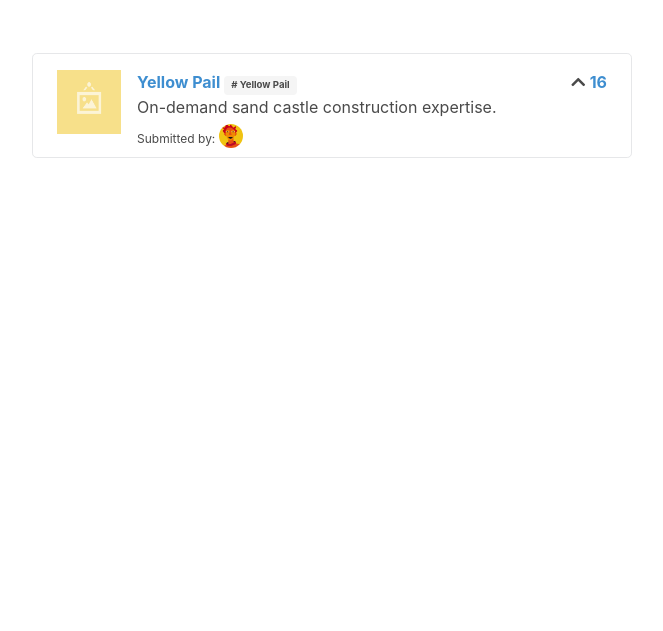
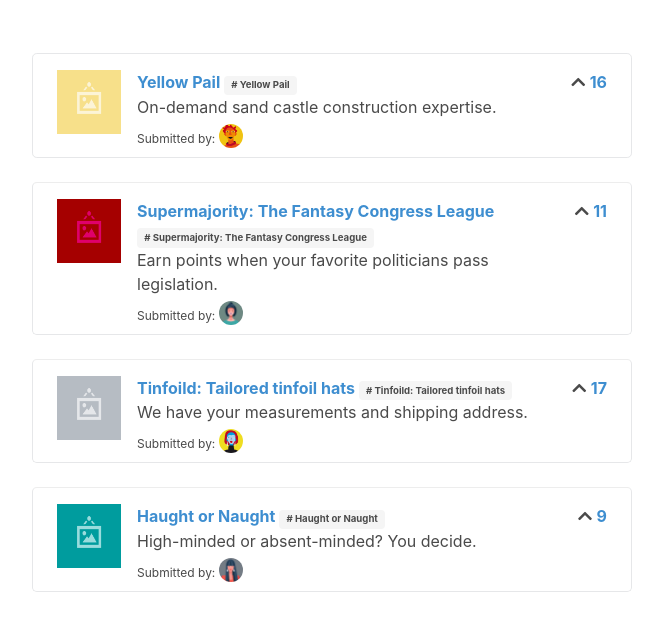
Before and after one commit to hiadore/Fullstack-Vue, a plain HTML site: page 1. upvote/app/index.html in a window 1280 px wide. Shown: the part 71-702 px from the top of the page, without its empty margins (308-971 px from the left). Drawn offline with nearby package versions, Linux system fonts and the light colour scheme.

Commit message:
List rendering

```diff
--- a/1. upvote/app/index.html
+++ b/1. upvote/app/index.html
@@ -11,25 +11,25 @@
   <div id="app">
     <h2 class="title has-text-centered dividing-header">UpVote!</h2>
     <div class="section">
-      <article class="media">
+      <article v-for="submission in submissions" v-bind:key="submission.id" class="media">
         <figure class="media-left">
-          <img v-bind:src="submissions[0].submissionImage" alt="" class="image is-64x64">
+          <img v-bind:src="submission.submissionImage" alt="" class="image is-64x64">
         </figure>
         <div class="media-content">
           <div class="content">
             <p>
               <strong>
-                <a v-bind:href="submissions[0].url" class="has-text-info">
-                  {{ submissions[0].title }}
+                <a v-bind:href="submission.url" class="has-text-info">
+                  {{ submission.title }}
                 </a>
-                <span class="tag is-small"># {{ submissions[0].title }}</span>
+                <span class="tag is-small"># {{ submission.title }}</span>
               </strong>
               <br>
-              {{ submissions[0].description }}
+              {{ submission.description }}
               <br>
               <small class="is-size-7">
                 Submitted by:
-                <img v-bind:src="submissions[0].avatar" alt="" class="image is-24x24">
+                <img v-bind:src="submission.avatar" alt="" class="image is-24x24">
               </small>
             </p>
           </div>
@@ -37,7 +37,7 @@
         <div class="media-right">
           <span class="icon-is-small">
             <i class="fa fa-chevron-up"></i>
-            <strong class="has-text-info">{{ submissions[0].votes }}</strong>
+            <strong class="has-text-info">{{ submission.votes }}</strong>
           </span>
         </div>
       </article>
```
